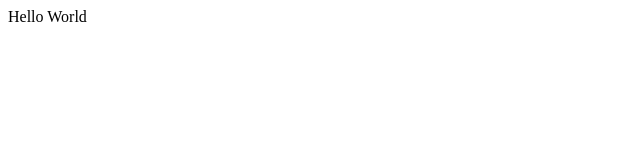
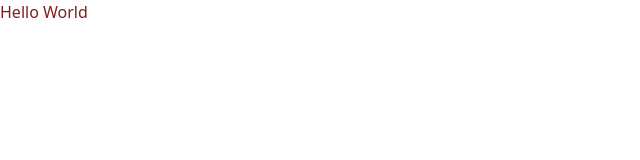
Before and after one commit to buppou/buppou, a Nuxt app: page / in a window 1280 px wide. Shown: the top 160 px of the page, without its empty margins (0-640 px from the left). Built offline with nearby package versions, Linux system fonts and the light colour scheme.

Commit message:
feat: add module tailwind

```diff
--- a/app.vue
+++ b/app.vue
@@ -1,5 +1,5 @@
 <template>
   <div>
-    <div>Hello World</div>
+    <div class="text-red-900">Hello World</div>
   </div>
 </template>
--- a/nuxt.config.ts
+++ b/nuxt.config.ts
@@ -2,9 +2,12 @@
 export default defineNuxtConfig({
   compatibilityDate: '2024-11-01',
   devtools: { enabled: true },
+
   vite: {
     server: {
       allowedHosts: ["3000.coder.buppou.com"]
     }
-  }
+  },
+
+  modules: ["@nuxtjs/tailwindcss"]
 })
--- a/package.json
+++ b/package.json
@@ -10,6 +10,7 @@
     "postinstall": "nuxt prepare"
   },
   "dependencies": {
+    "@nuxtjs/tailwindcss": "6.14.0",
     "nuxt": "^3.17.2",
     "vue": "^3.5.13",
     "vue-router": "^4.5.1"
```
Also changed, not shown: 1 other file (tests, documents, lock files or other folders).
